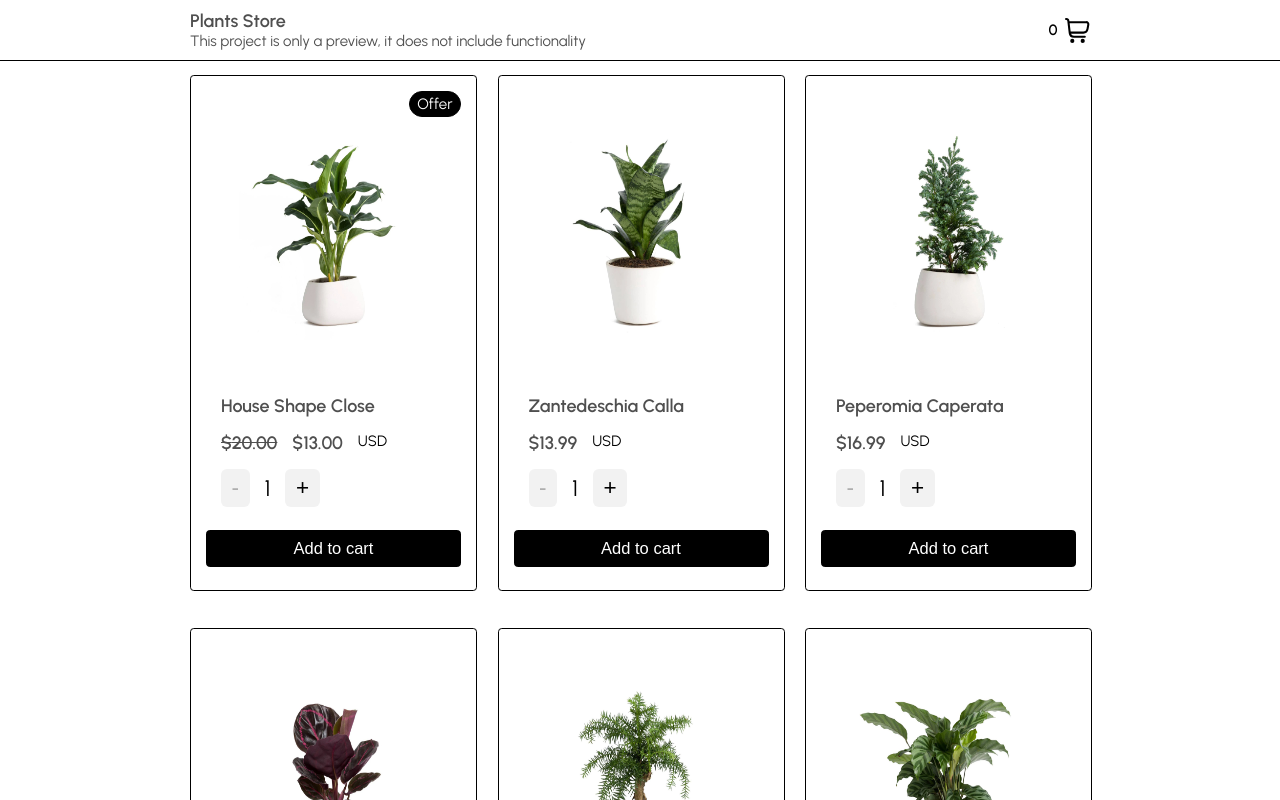
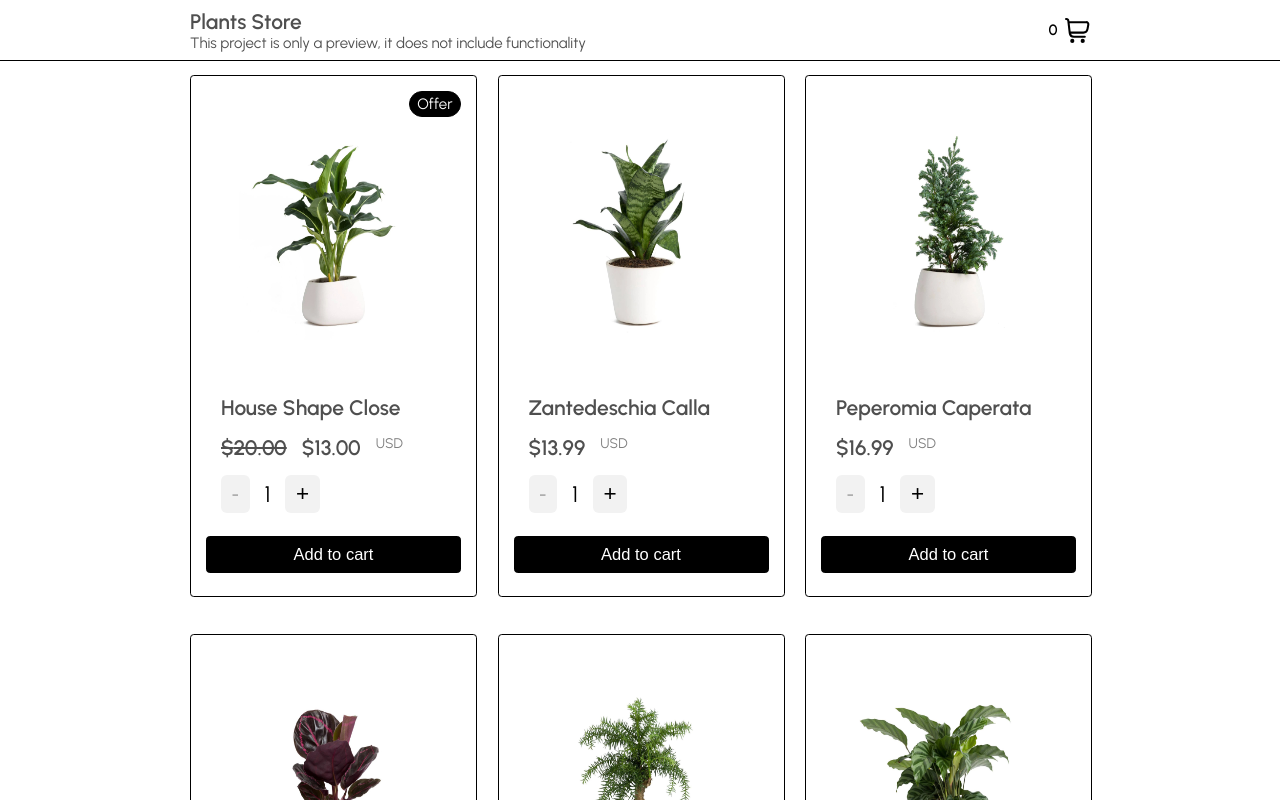
Before and after one commit to nappalm/plants-store, a Next.js app: page / in a window 1280 px wide. Shown: the top 800 px of the page. Built offline with nearby package versions, Linux system fonts and the light colour scheme.

Commit message:
Text small and title underline

```diff
--- a/components/text.js
+++ b/components/text.js
@@ -9,15 +9,33 @@ export const Text = ({ children, ...rest }) => {
 }
 
 const TitleStyle = styled.h4`
-  font-size: 1.2rem;
+  font-size: 1.4rem;
   margin: 0;
   color: #4f4f4f;
   text-decoration: ${props => props.textDecoration};
+
+  ${props =>
+    props.hoverLink === 'true' &&
+    `
+    &:hover {
+      cursor: pointer;
+      text-decoration: underline;
+    }
+  `};
 `
 
-export const Title = ({ children, textDecoration = 'none', ...rest }) => {
+export const Title = ({
+  children,
+  textDecoration = 'none',
+  hoverLink = false,
+  ...rest
+}) => {
   return (
-    <TitleStyle textDecoration={textDecoration} {...rest}>
+    <TitleStyle
+      hoverLink={hoverLink.toString()}
+      textDecoration={textDecoration}
+      {...rest}
+    >
       {children}
     </TitleStyle>
   )
@@ -54,4 +72,13 @@ export const Offer = ({ position = 'right-top' }) => {
   return <OfferStyle position={position}>Offer</OfferStyle>
 }
 
+const SmallStyle = styled.span`
+  color: #7f7f7f;
+  font-size: 14px;
+`
+
+export const Small = ({ children }) => {
+  return <SmallStyle>{children}</SmallStyle>
+}
+
 export default Text
--- a/pages/index.js
+++ b/pages/index.js
@@ -6,7 +6,7 @@ import Flex from '../components/flex'
 import Image from '../components/image'
 import Button from '../components/button'
 
-import { Offer, Title } from '../components/text'
+import { Offer, Small, Title } from '../components/text'
 
 import Counter from '../components/counter'
 
@@ -47,13 +47,13 @@ const Root = () => {
               {item.offer && <Offer />}
               <Image src={`plants-v2/${item.image}`} alt={item.title} />
               <Flex gap={1} p={1}>
-                <Title>{item.title}</Title>
+                <Title hoverLink>{item.title}</Title>
                 <Flex direction="row" gap={1}>
                   <Title textDecoration={item.offer && 'line-through'}>
                     ${item.price}
                   </Title>
                   {item.offer && <Title>${item.offer_value}</Title>}
-                  USD
+                  <Small>USD</Small>
                 </Flex>
                 <Counter />
               </Flex>
```
